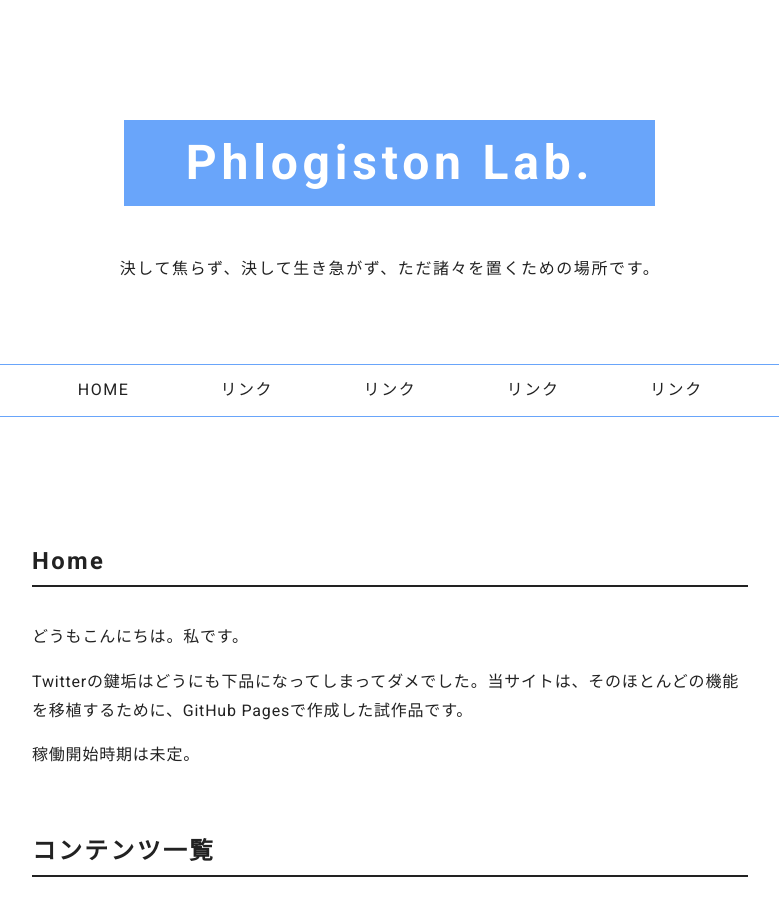
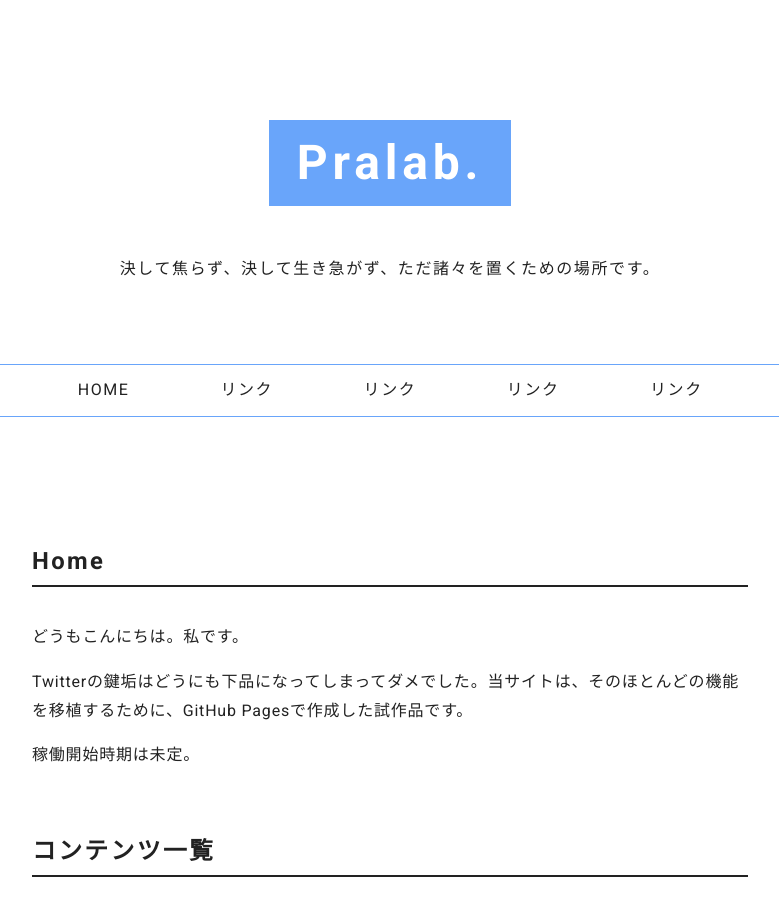
Before and after one commit to kipra7/web, a Jekyll site: the page built from index.md, in a window 1280 px wide and 900 px high. Shown: the whole window, without its empty margins (250-1029 px from the left). Built offline with Jekyll 4.4.1, drawn with Linux system fonts in a browser that asks for light colours; nearby versions of some CDN libraries.

Commit message:
Update Pralab

```diff
--- a/_layouts/default.html
+++ b/_layouts/default.html
@@ -19,13 +19,13 @@
     <!-- and it's easy to individually load additional languages -->
     <script src="https://cdnjs.cloudflare.com/ajax/libs/highlight.js/11.9.0/languages/go.min.js"></script>
     <script>hljs.highlightAll();</script>
-    <title>Home｜Phlogiston Lab.</title>
+    <title>Pralab.</title>
 </head>
 
 <body>
 <div id="top"><a href="#"></a></div>
 <header class="center">
-    <h1>Phlogiston Lab.</h1>
+    <h1>Pralab.</h1>
     <p>決して焦らず、決して生き急がず、ただ諸々を置くための場所です。</p>
 </header>
 <nav class="center">
```
